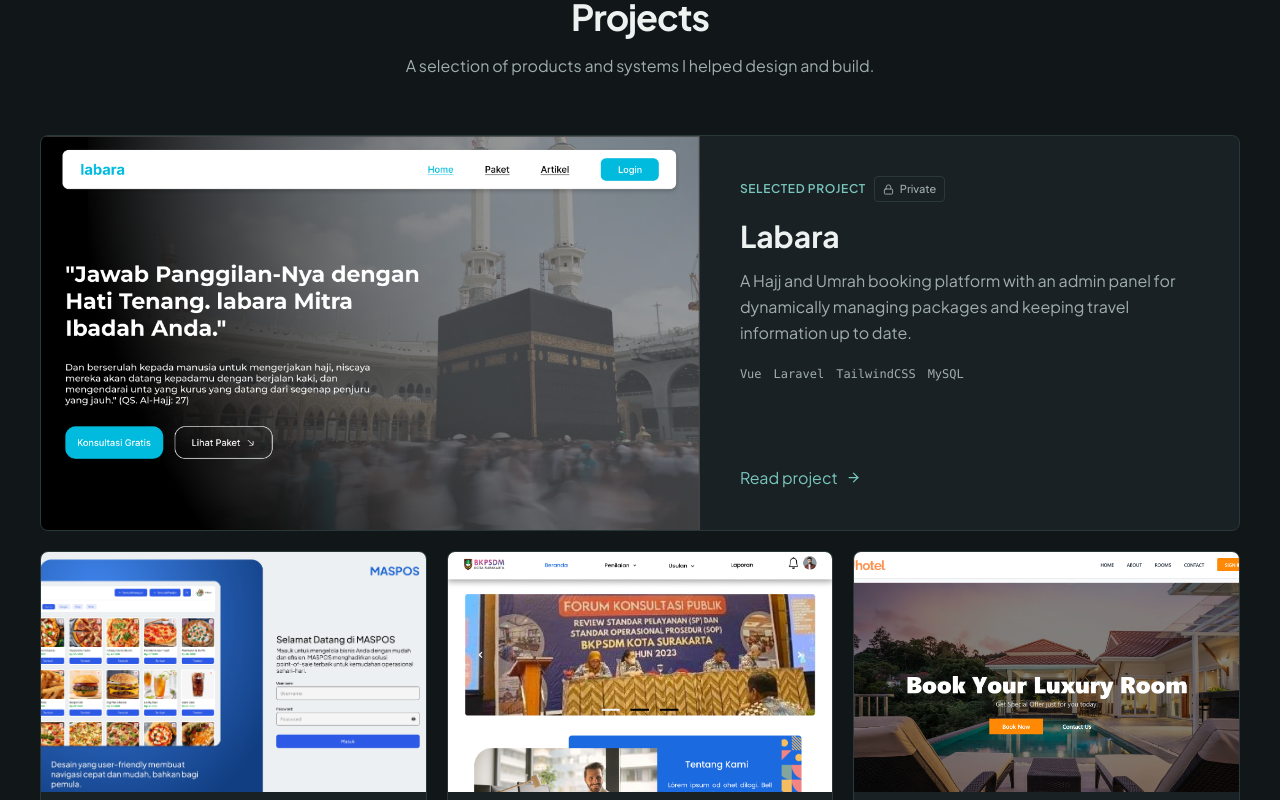
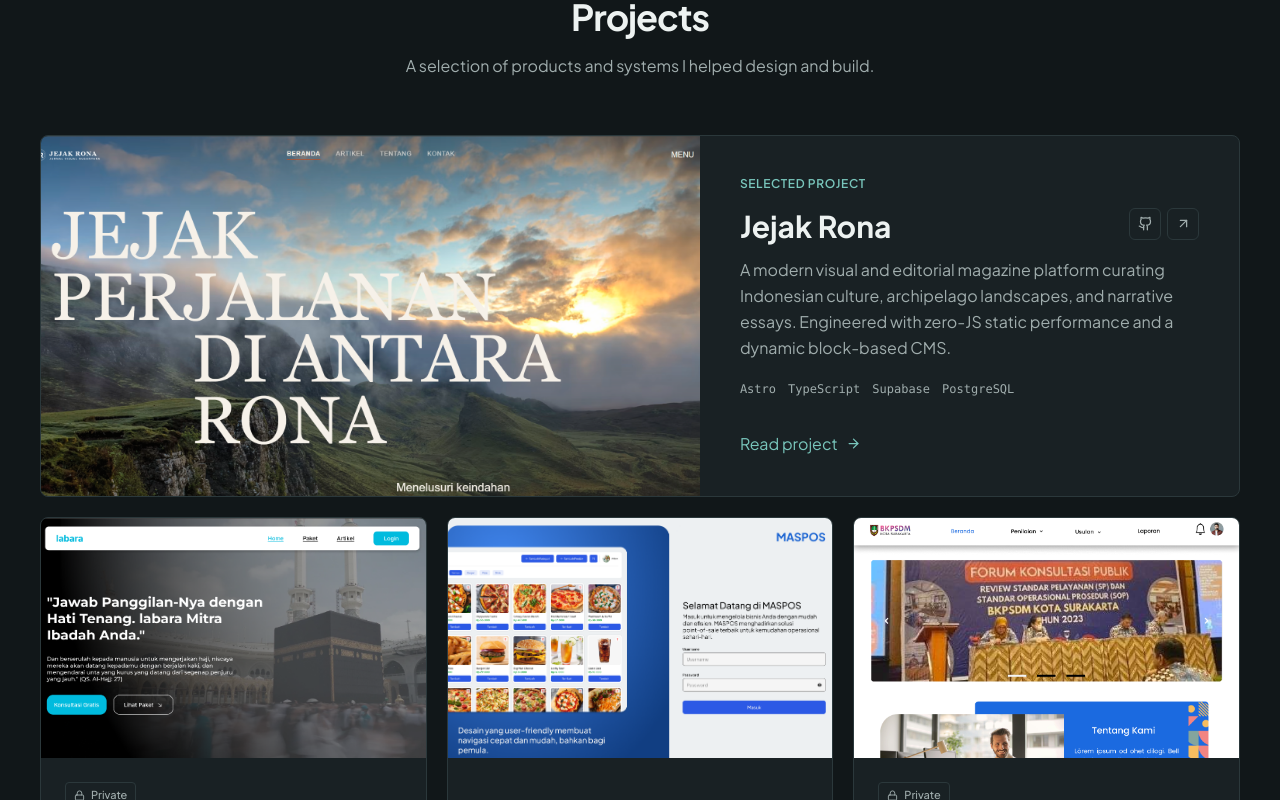
Before and after one commit to NaufalDsp/portoflio-nds, a React (Vite) app: page / in a window 1280 px wide. Shown: the part 960-1760 px from the top of the page. Built offline with nearby package versions, Linux system fonts and the light colour scheme; no server answers.

Commit message:
feat: add Jejak Rona project, categorize skills toolkit, and fix modal theme

```diff
--- a/index.html
+++ b/index.html
@@ -1,5 +1,5 @@
 <!doctype html>
-<html lang="en">
+<html lang="en" class="dark">
   <head>
     <meta charset="UTF-8" />
     <meta name="viewport" content="width=device-width, initial-scale=1.0" />
--- a/src/app/components/AppLoader.tsx
+++ b/src/app/components/AppLoader.tsx
@@ -67,7 +67,7 @@ export function AppLoader({ onComplete }: AppLoaderProps) {
         </div>
 
         <p className="mb-6 font-mono text-[10px] font-semibold uppercase tracking-[0.2em] text-[#a0adad]">
-          Full Stack Software Engineer
+          Full Stack Developer
         </p>
 
         <div className="h-[2px] w-full overflow-hidden rounded-full bg-white/[0.08]">
--- a/src/app/components/Hero.tsx
+++ b/src/app/components/Hero.tsx
@@ -18,7 +18,7 @@ const HERO_STATS = [
     label: "Industry Internships",
   },
   {
-    value: "8+",
+    value: "9+",
     label: "Web Applications",
   },
   {
--- a/src/app/components/Projects.tsx
+++ b/src/app/components/Projects.tsx
@@ -1,4 +1,4 @@
-import { ArrowRight, ArrowUpRight, Lock } from "lucide-react";
+import { ArrowRight, ArrowUpRight, Github, Lock } from "lucide-react";
 import { useState } from "react";
 import { motion } from "motion/react";
 import { PROJECTS } from "../data/projects";
@@ -74,6 +74,23 @@ function ProjectCard({
             style={{ color: "var(--portfolio-text)" }}>
             {project.title}
           </h3>
+          <div className="flex items-center gap-1.5 shrink-0">
+            {!project.isPrivate &&
+              project.links.github &&
+              project.links.github !== "#" && (
+                <a
+                  href={project.links.github}
+                  target="_blank"
+                  rel="noopener noreferrer"
+                  aria-label={`Open ${project.title} GitHub repository`}
+                  className="flex h-8 w-8 shrink-0 items-center justify-center rounded-md border transition-colors hover:text-[var(--portfolio-accent)]"
+                  style={{
+                    borderColor: "var(--portfolio-border)",
+                    color: "var(--portfolio-muted)",
+                  }}>
+                  <Github size={15} aria-hidden="true" />
+                </a>
+              )}
             {!project.isPrivate &&
               project.links.live &&
               project.links.live !== "#" && (
@@ -90,6 +107,7 @@ function ProjectCard({
                   <ArrowUpRight size={15} aria-hidden="true" />
                 </a>
               )}
+          </div>
         </div>
 
         <p
--- a/src/app/components/Skills.tsx
+++ b/src/app/components/Skills.tsx
@@ -1,6 +1,6 @@
 import { motion } from "motion/react";
 import { useTheme } from "../context/ThemeContext";
-import { TECHNOLOGIES } from "../data/technologies";
+import { TECHNOLOGY_GROUPS } from "../data/technologies";
 import type { Technology } from "../types/portfolio";
 
 function TechCard({ tech, index }: { tech: Technology; index: number }) {
@@ -8,25 +8,25 @@ function TechCard({ tech, index }: { tech: Technology; index: number }) {
 
   return (
     <motion.div
-      initial={{ opacity: 0, y: 16 }}
+      initial={{ opacity: 0, y: 14 }}
       whileInView={{ opacity: 1, y: 0 }}
-      viewport={{ once: true, margin: "-30px" }}
+      viewport={{ once: true, margin: "-20px" }}
       transition={{
         duration: 0.35,
-        delay: index * 0.03,
+        delay: Math.min(index * 0.03, 0.2),
         ease: [0.22, 1, 0.36, 1],
       }}
-      className="group flex flex-col items-center justify-center gap-2.5 rounded-lg border p-4 transition-all duration-200 hover:-translate-y-0.5"
+      className="group flex flex-col items-center justify-center gap-2 rounded-lg border p-3.5 transition-all duration-200 hover:-translate-y-0.5 hover:border-[var(--portfolio-accent)]"
       style={{
         background: "var(--portfolio-surface)",
         borderColor: "var(--portfolio-border)",
       }}>
       <div
-        className="flex h-10 w-10 items-center justify-center rounded-md transition-colors"
+        className="flex h-9 w-9 items-center justify-center rounded-md transition-transform duration-200 group-hover:scale-110"
         style={{
           color: color,
         }}>
-        <Icon size={28} aria-hidden="true" />
+        <Icon size={26} aria-hidden="true" />
       </div>
 
       <span
@@ -72,15 +72,49 @@ export function Skills() {
           <p
             className="mx-auto max-w-xl text-sm leading-relaxed sm:text-base"
             style={{ color: "var(--portfolio-muted)" }}>
-            Languages, frameworks, databases, and tooling I use daily to build
-            robust, maintainable applications.
+            Categorized tools, frameworks, and creative software I use across
+            engineering and digital production.
           </p>
         </motion.div>
 
-        {/* Tech Icon Grid */}
-        <div className="grid grid-cols-2 sm:grid-cols-3 md:grid-cols-4 lg:grid-cols-6 gap-3.5 sm:gap-4">
-          {TECHNOLOGIES.map((tech, i) => (
-            <TechCard key={tech.name} tech={tech} index={i} />
+        {/* Categorized Tech Sections */}
+        <div className="space-y-10 sm:space-y-12">
+          {TECHNOLOGY_GROUPS.map((group, groupIndex) => (
+            <motion.div
+              key={group.category}
+              initial={{ opacity: 0, y: 18 }}
+              whileInView={{ opacity: 1, y: 0 }}
+              viewport={{ once: true, margin: "-30px" }}
+              transition={{ duration: 0.4, delay: groupIndex * 0.05 }}
+              className="space-y-4">
+              <div
+                className="flex flex-wrap items-baseline justify-between gap-2 border-b pb-2.5"
+                style={{ borderColor: "var(--portfolio-border)" }}>
+                <div>
+                  <h3
+                    className="text-base sm:text-lg font-bold"
+                    style={{ color: "var(--portfolio-text)" }}>
+                    {group.category}
+                  </h3>
+                  <p
+                    className="text-xs sm:text-sm mt-0.5"
+                    style={{ color: "var(--portfolio-muted)" }}>
+                    {group.description}
+                  </p>
+                </div>
+                <span
+                  className="font-mono text-xs font-semibold shrink-0"
+                  style={{ color: "var(--portfolio-accent)" }}>
+                  {group.technologies.length} tools
+                </span>
+              </div>
+
+              <div className="grid grid-cols-2 sm:grid-cols-3 md:grid-cols-4 lg:grid-cols-6 gap-3 sm:gap-3.5">
+                {group.technologies.map((tech, i) => (
+                  <TechCard key={tech.name} tech={tech} index={i} />
+                ))}
+              </div>
+            </motion.div>
           ))}
         </div>
       </div>
--- a/src/app/components/ui/dialog.tsx
+++ b/src/app/components/ui/dialog.tsx
@@ -38,7 +38,7 @@ function DialogOverlay({
     <DialogPrimitive.Overlay
       data-slot="dialog-overlay"
       className={cn(
-        "data-[state=open]:animate-in data-[state=closed]:animate-out data-[state=closed]:fade-out-0 data-[state=open]:fade-in-0 fixed inset-0 z-50 bg-black/50",
+        "data-[state=open]:animate-in data-[state=closed]:animate-out data-[state=closed]:fade-out-0 data-[state=open]:fade-in-0 fixed inset-0 z-50 bg-black/75 backdrop-blur-xs",
         className,
       )}
       {...props}
@@ -57,11 +57,10 @@ function DialogContent({
       <DialogPrimitive.Content
         data-slot="dialog-content"
         className={cn(
-          "bg-background data-[state=open]:animate-in data-[state=closed]:animate-out data-[state=closed]:fade-out-0 data-[state=open]:fade-in-0 data-[state=closed]:zoom-out-95 data-[state=open]:zoom-in-95 fixed top-[50%] left-[50%] z-50 grid w-full max-w-[calc(100%-2rem)] translate-x-[-50%] translate-y-[-50%] gap-4 rounded-lg border p-6 shadow-lg duration-200 sm:max-w-lg",
+          "bg-[var(--portfolio-surface)] border-[var(--portfolio-border)] text-[var(--portfolio-text)] data-[state=open]:animate-in data-[state=closed]:animate-out data-[state=closed]:fade-out-0 data-[state=open]:fade-in-0 data-[state=closed]:zoom-out-95 data-[state=open]:zoom-in-95 fixed top-[50%] left-[50%] z-50 grid w-full max-w-[calc(100%-2rem)] translate-x-[-50%] translate-y-[-50%] gap-4 rounded-lg border p-6 shadow-2xl duration-200 sm:max-w-lg",
           className,
         )}
-        {...props}
-      >
+        {...props}>
         {children}
         <DialogPrimitive.Close className="ring-offset-background focus:ring-ring data-[state=open]:bg-accent data-[state=open]:text-muted-foreground absolute top-4 right-4 rounded-xs opacity-70 transition-opacity hover:opacity-100 focus:ring-2 focus:ring-offset-2 focus:outline-hidden disabled:pointer-events-none [&_svg]:pointer-events-none [&_svg]:shrink-0 [&_svg:not([class*='size-'])]:size-4">
           <XIcon />
--- a/src/app/context/ThemeContext.tsx
+++ b/src/app/context/ThemeContext.tsx
@@ -1,4 +1,10 @@
-import { createContext, useContext, useState, ReactNode } from 'react';
+import {
+  createContext,
+  useContext,
+  useState,
+  useEffect,
+  ReactNode,
+} from "react";
 
 interface ThemeContextType {
   isDark: boolean;
@@ -14,7 +20,14 @@ export const useTheme = () => useContext(ThemeContext);
 
 export function ThemeProvider({ children }: { children: ReactNode }) {
   const [isDark, setIsDark] = useState(true);
-  const toggleTheme = () => setIsDark(prev => !prev);
+
+  useEffect(() => {
+    if (typeof document !== "undefined") {
+      document.documentElement.classList.toggle("dark", isDark);
+    }
+  }, [isDark]);
+
+  const toggleTheme = () => setIsDark((prev) => !prev);
   return (
     <ThemeContext.Provider value={{ isDark, toggleTheme }}>
       {children}
--- a/src/app/data/projects.ts
+++ b/src/app/data/projects.ts
@@ -13,6 +13,32 @@ function getProjectImage(name: string) {
 export const PROJECTS: Project[] = [
   {
     id: 1,
+    title: "Jejak Rona",
+    description:
+      "A modern visual and editorial magazine platform curating Indonesian culture, archipelago landscapes, and narrative essays. Engineered with zero-JS static performance and a dynamic block-based CMS.",
+    image: getProjectImage("jejakRona"),
+    technologies: [
+      { name: "Astro", color: TECHNOLOGY_COLORS.Astro },
+      { name: "TypeScript", color: TECHNOLOGY_COLORS.TypeScript },
+      { name: "Supabase", color: TECHNOLOGY_COLORS.Supabase },
+      { name: "PostgreSQL", color: TECHNOLOGY_COLORS.PostgreSQL },
+    ],
+    links: {
+      github: "https://github.com/NaufalDsp/jejak-rona",
+      live: "https://jejak-rona.naufaldsp.workers.dev/",
+    },
+    featured: true,
+    caseStudy: {
+      role: "Full-stack Developer & Designer",
+      contributions: [
+        "Architected an editorial reading platform with Clean Architecture monorepo, zero-JS static delivery, and refined typography.",
+        "Built an administrative CMS with block-based visual layouting, revision snapshot history, and reader correspondence management.",
+        "Implemented media asset management with focal-point calibration and PostgreSQL database modeling on Supabase.",
+      ],
+    },
+  },
+  {
+    id: 2,
     title: "Labara",
     description:
       "A Hajj and Umrah booking platform with an admin panel for dynamically managing packages and keeping travel information up to date.",
@@ -24,10 +50,10 @@ export const PROJECTS: Project[] = [
       { name: "MySQL", color: TECHNOLOGY_COLORS.MySQL },
     ],
     isPrivate: true,
-    featured: true,
+    featured: false,
   },
   {
-    id: 2,
+    id: 3,
     title: "Mas. POS",
     description:
       "Full-stack e-commerce solution with a sleek product catalog, cart system, secure payment integration, and a comprehensive admin panel.",
@@ -42,7 +68,7 @@ export const PROJECTS: Project[] = [
     featured: false,
   },
   {
-    id: 3,
+    id: 4,
     title: "AKPK ASN",
     description:
       "A web-based competency development system for AKPK Surakarta that streamlines training data management, ASN self-assessments, training proposals, and proposal verification.",
@@ -64,7 +90,7 @@ export const PROJECTS: Project[] = [
     },
   },
   {
-    id: 4,
+    id: 5,
     title: "Hotel Booking",
     description:
       "A web-based hotel reservation platform where users can browse rooms, check availability, and manage bookings through a responsive interface.",
@@ -79,7 +105,7 @@ export const PROJECTS: Project[] = [
     featured: false,
   },
   {
-    id: 5,
+    id: 6,
     title: "Slice Bread Bakery Web",
     description:
       "A responsive bakery website that showcases products, store information, and a simple ordering experience for customers.",
@@ -94,7 +120,7 @@ export const PROJECTS: Project[] = [
     featured: false,
   },
   {
-    id: 6,
+    id: 7,
     title: "Agreema",
     description:
       "A digital contract management system for creating, tracking, renewing, and organizing contracts in one centralized platform.",
@@ -117,7 +143,7 @@ export const PROJECTS: Project[] = [
     },
   },
   {
-    id: 7,
+    id: 8,
     title: "Nexora Space",
     description:
       "A responsive company profile website for a renovation and interior design company, showcasing its services, projects, and brand identity.",
@@ -133,7 +159,7 @@ export const PROJECTS: Project[] = [
     featured: false,
   },
   {
-    id: 8,
+    id: 9,
     title: "VidDrop",
     description:
       "A TikTok video downloader that lets users quickly save content in MP4 video or MP3 audio formats through a clean, responsive interface.",
--- a/src/app/data/technologies.ts
+++ b/src/app/data/technologies.ts
@@ -1,4 +1,9 @@
+import { createElement } from "react";
+import type { IconType } from "react-icons";
 import {
+  SiAstro,
+  SiCanva,
+  SiCoreldraw,
   SiDocker,
   SiFigma,
   SiGit,
@@ -8,12 +13,30 @@ import {
   SiNextdotjs,
   SiNodedotjs,
   SiPostgresql,
+  SiPrisma,
   SiPython,
   SiReact,
+  SiSupabase,
+  SiTailwindcss,
   SiTypescript,
   SiVuedotjs,
 } from "react-icons/si";
-import type { Technology } from "../types/portfolio";
+import type { Technology, TechnologyGroup } from "../types/portfolio";
+
+export const SiCapcut: IconType = (props) =>
+  createElement(
+    "svg",
+    {
+      viewBox: "0 0 24 24",
+      fill: "currentColor",
+      width: "1em",
+      height: "1em",
+      ...props,
+    },
+    createElement("path", {
+      d: "M2.5 5.5h6l3.5 6.5-3.5 6.5h-6l3.5-6.5zm19 0h-6l-3.5 6.5 3.5 6.5h6l-3.5-6.5z",
+    }),
+  );
 
 export const TECHNOLOGY_COLORS = {
   React: "#61DAFB",
@@ -32,20 +55,88 @@ export const TECHNOLOGY_COLORS = {
   Git: "#F05032",
   Figma: "#F24E1E",
   Prisma: "#A855F7",
+  Astro: "#FF5D01",
+  Supabase: "#3ECF8E",
+  Canva: "#00C4CC",
+  CorelDRAW: "#00A389",
+  CapCut: "#00F2FE",
 } as const;
 
-export const TECHNOLOGIES: Technology[] = [
+export const TECHNOLOGY_GROUPS: TechnologyGroup[] = [
+  {
+    category: "Frontend Development",
+    description:
+      "Modern client-side frameworks, typed systems, and styling architecture.",
+    technologies: [
       { name: "React", icon: SiReact, color: TECHNOLOGY_COLORS.React },
-  { name: "Next.js", icon: SiNextdotjs, color: TECHNOLOGY_COLORS["Next.js"] },
-  { name: "TypeScript", icon: SiTypescript, color: TECHNOLOGY_COLORS.TypeScript },
+      {
+        name: "Next.js",
+        icon: SiNextdotjs,
+        color: TECHNOLOGY_COLORS["Next.js"],
+      },
+      {
+        name: "TypeScript",
+        icon: SiTypescript,
+        color: TECHNOLOGY_COLORS.TypeScript,
+      },
+      { name: "Astro", icon: SiAstro, color: TECHNOLOGY_COLORS.Astro },
       { name: "Vue", icon: SiVuedotjs, color: TECHNOLOGY_COLORS.Vue },
-  { name: "Node.js", icon: SiNodedotjs, color: TECHNOLOGY_COLORS["Node.js"] },
+      {
+        name: "TailwindCSS",
+        icon: SiTailwindcss,
+        color: TECHNOLOGY_COLORS.TailwindCSS,
+      },
+    ],
+  },
+  {
+    category: "Backend & Database",
+    description:
+      "Server runtimes, RESTful APIs, and structured data storage engines.",
+    technologies: [
+      {
+        name: "Node.js",
+        icon: SiNodedotjs,
+        color: TECHNOLOGY_COLORS["Node.js"],
+      },
+      { name: "Laravel", icon: SiLaravel, color: TECHNOLOGY_COLORS.Laravel },
       { name: "Python", icon: SiPython, color: TECHNOLOGY_COLORS.Python },
-  { name: "Laravel", icon: SiLaravel, color: TECHNOLOGY_COLORS.Laravel },
+      {
+        name: "PostgreSQL",
+        icon: SiPostgresql,
+        color: TECHNOLOGY_COLORS.PostgreSQL,
+      },
+      { name: "Supabase", icon: SiSupabase, color: TECHNOLOGY_COLORS.Supabase },
       { name: "MySQL", icon: SiMysql, color: TECHNOLOGY_COLORS.MySQL },
-  { name: "PostgreSQL", icon: SiPostgresql, color: TECHNOLOGY_COLORS.PostgreSQL },
       { name: "MongoDB", icon: SiMongodb, color: TECHNOLOGY_COLORS.MongoDB },
+    ],
+  },
+  {
+    category: "DevOps & Architecture",
+    description:
+      "Containerization, source versioning, and database abstraction layers.",
+    technologies: [
       { name: "Docker", icon: SiDocker, color: TECHNOLOGY_COLORS.Docker },
       { name: "Git", icon: SiGit, color: TECHNOLOGY_COLORS.Git },
+      { name: "Prisma", icon: SiPrisma, color: TECHNOLOGY_COLORS.Prisma },
+    ],
+  },
+  {
+    category: "Creative & Multimedia",
+    description:
+      "UI/UX prototyping, visual branding, vector graphics, and video editing.",
+    technologies: [
       { name: "Figma", icon: SiFigma, color: TECHNOLOGY_COLORS.Figma },
+      { name: "Canva", icon: SiCanva, color: TECHNOLOGY_COLORS.Canva },
+      {
+        name: "CorelDRAW",
+        icon: SiCoreldraw,
+        color: TECHNOLOGY_COLORS.CorelDRAW,
+      },
+      { name: "CapCut", icon: SiCapcut, color: TECHNOLOGY_COLORS.CapCut },
+    ],
+  },
 ];
+
+export const TECHNOLOGIES: Technology[] = TECHNOLOGY_GROUPS.flatMap(
+  (group) => group.technologies,
+);
--- a/src/app/types/portfolio.ts
+++ b/src/app/types/portfolio.ts
@@ -74,6 +74,12 @@ export interface Technology {
   color: `#${string}`;
 }
 
+export interface TechnologyGroup {
+  category: string;
+  description: string;
+  technologies: Technology[];
+}
+
 export interface EducationEntry {
   id: number;
   degree: string;
```
Also changed, not shown: src/assets/images/jejakRona.png (added). Lines whose indentation alone changed are shown as unchanged.
